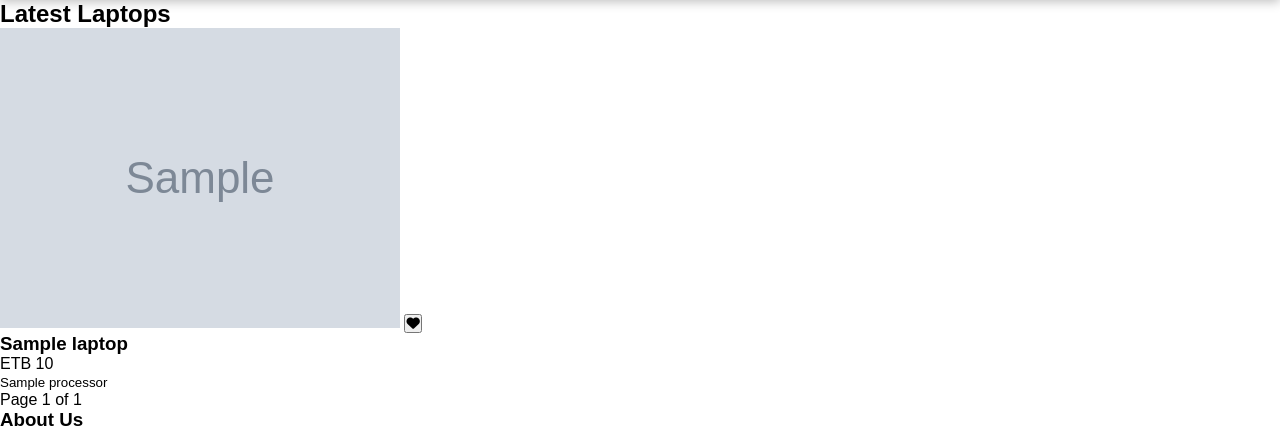
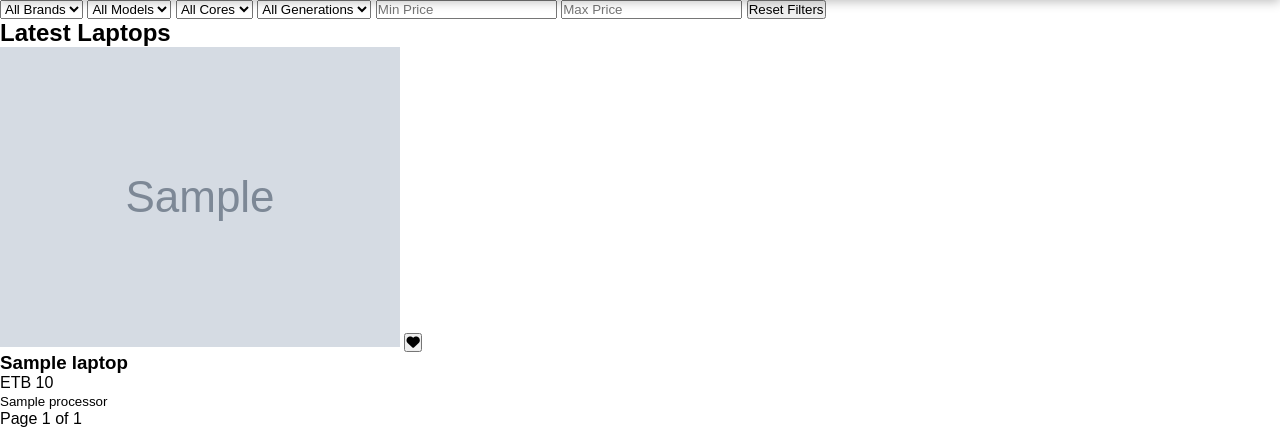
Before and after one commit to AbdulazizAyalew/CONNECT, a Django app: template Connect_Project/Laptops/templates/laptops/home.html in a window 1280 px wide. Shown: the part 64-493 px from the top of the page. Run offline with Django 5.2, Linux system fonts and the light colour scheme; the template is opened without the code that fills it: most values are stand-ins (such as "Sample title", 1, 10 or a date in 2020); grey boxes marked "Sample" are stand-in pictures.

Commit message:
feat: Add filter search options on the homepage

```diff
--- a/Connect_Project/Laptops/templates/laptops/home.html
+++ b/Connect_Project/Laptops/templates/laptops/home.html
@@ -10,10 +10,55 @@
   });
 </script> -->
 <link rel="stylesheet" href="https://cdnjs.cloudflare.com/ajax/libs/font-awesome/6.4.0/css/all.min.css">
+<!-- Filter Section -->
+
 
 {% block content %}
 {% include "laptops/nav.html" %}  <!-- Your navbar -->
+<section class="laptop-filters">
+  <div class="filter-container">
+    <select name="brand" id="brand-filter">
+      <option value="">All Brands</option>
+      <option value="hp">HP</option>
+      <option value="dell">Dell</option>
+      <option value="lenovo">Lenovo</option>
+      <!-- Add more brands as needed -->
+    </select>
 
+    <select name="model" id="model-filter">
+      <option value="">All Models</option>
+      <option value="elitebook">EliteBook</option>
+      <option value="xps">XPS</option>
+      <option value="thinkpad">ThinkPad</option>
+      <!-- Add more models -->
+    </select>
+
+    <select name="core" id="core-filter">
+      <option value="">All Cores</option>
+      <option value="i3">i3</option>
+      <option value="i5">i5</option>
+      <option value="i7">i7</option>
+      <option value="i9">i9</option>
+    </select>
+
+    <select name="generation" id="generation-filter">
+      <option value="">All Generations</option>
+      <option value="6th">6th</option>
+      <option value="7th">7th</option>
+      <option value="8th">8th</option>
+      <option value="10th">10th</option>
+      <option value="11th">11th</option>
+      <option value="12th">12th</option>
+      <option value="13th">13th</option>
+      <!-- Add more generations -->
+    </select>
+
+    <input type="number" name="min-price" placeholder="Min Price" class="price-input">
+    <input type="number" name="max-price" placeholder="Max Price" class="price-input">
+
+    <button class="reset-filters">Reset Filters</button>
+  </div>
+</section>
 <main class="main-content">
   <section class="laptop-list">
     <h2>Latest Laptops</h2>
```
Also changed, not shown: Connect_Project/Laptops/static/laptops/css/home.css (+52 -1 lines).
